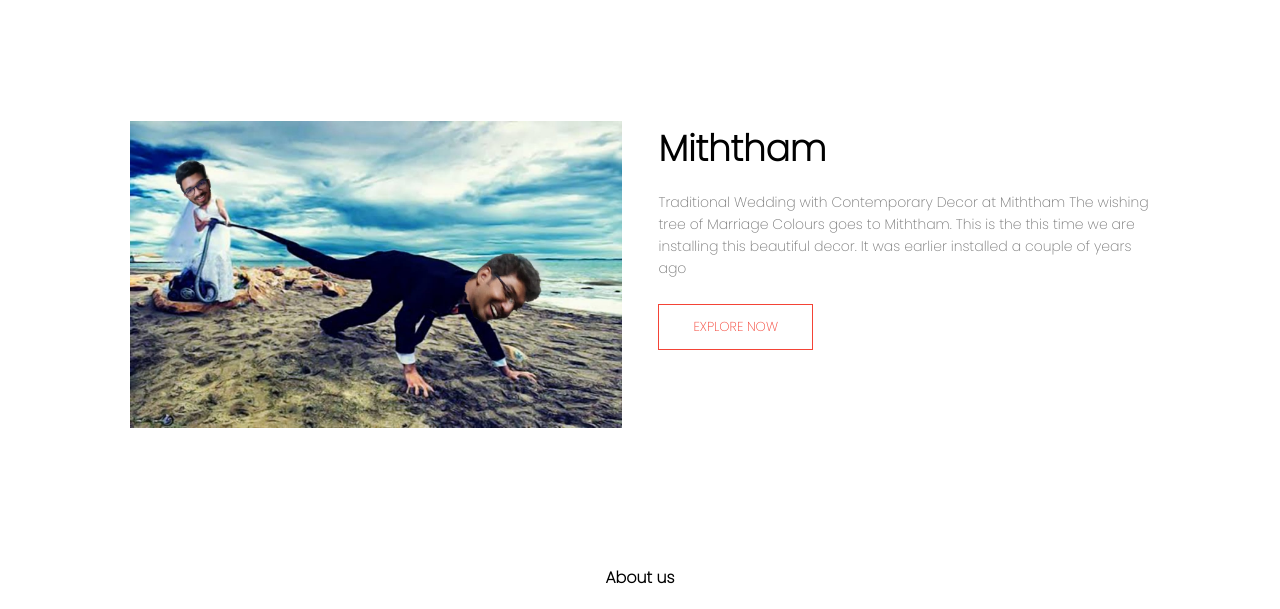
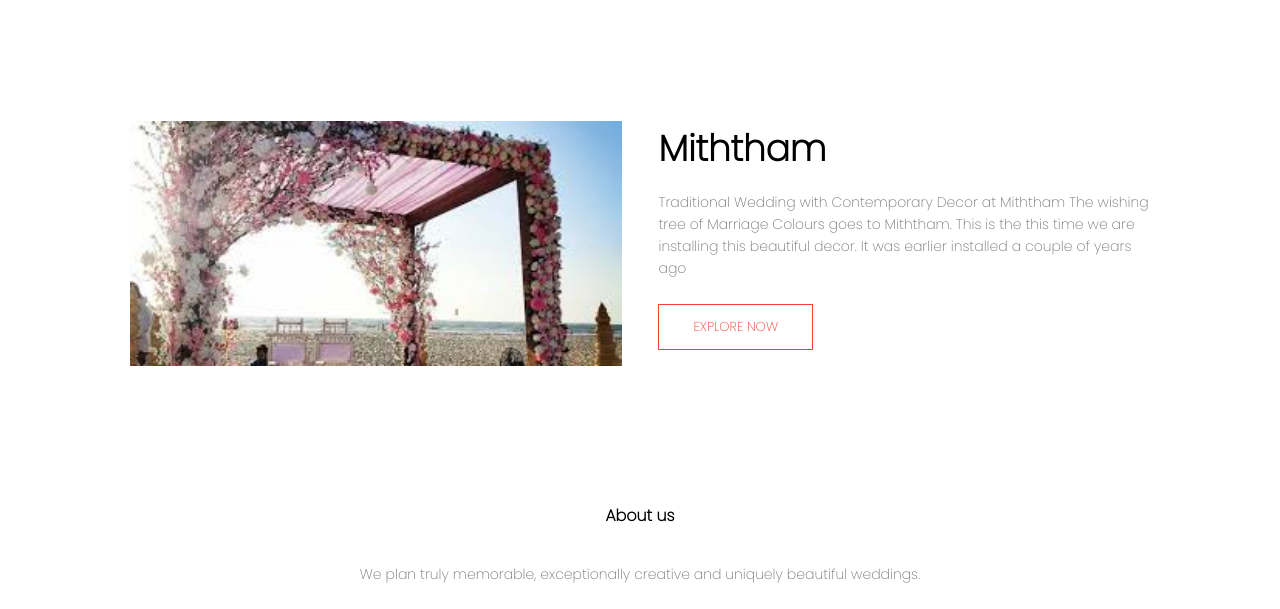
Before and after one commit to Shekkylar/wedding-decors, a plain HTML site: page blog.html in a window 1280 px wide. Shown: the part 4520-5129 px from the top of the page. Drawn offline with Linux system fonts and the light colour scheme; a web font is replaced by a local one.

Commit message:
Update.blog

```diff
--- a/blog.html
+++ b/blog.html
@@ -146,7 +146,7 @@
 <section class="about">
 	<div class="row">
 		<div class="about-col">
-			<img src="images/about7.png">
+			<img src="images/about3.png">
 		</div>
 		<div class="about-col">
 			<h1>Miththam</h1>
```
